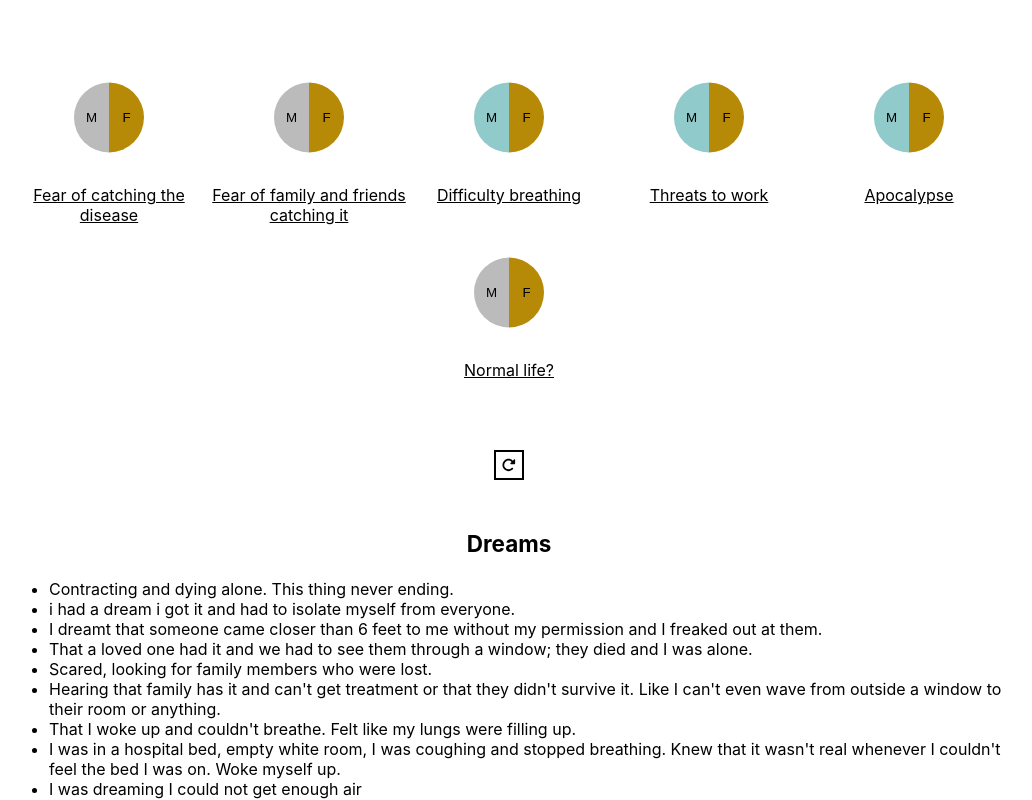
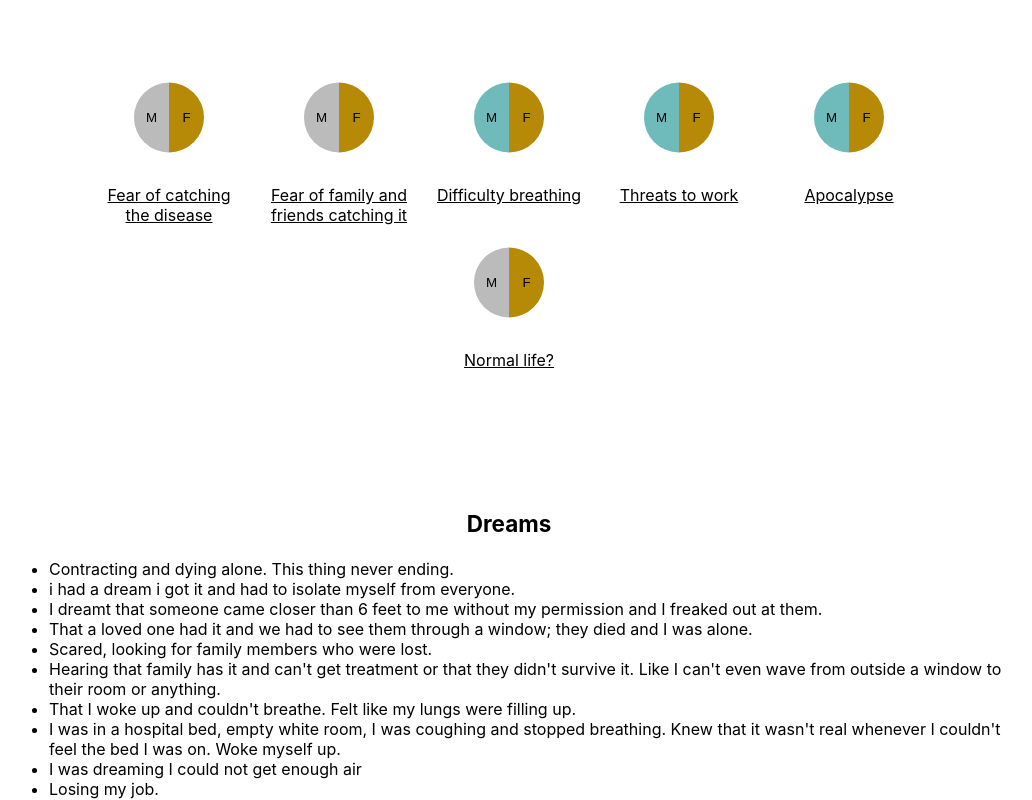
Before and after one commit to dreamcloudapp/survey-vis-dreams-2020, a React (Create React App) app: page / in a window 1280 px wide. Shown: the top 800 px of the page, without its empty margins (131-1163 px from the left). Built offline with nearby package versions, Linux system fonts and the light colour scheme.

Commit message:
style: more styling

```diff
--- a/src/App.css
+++ b/src/App.css
@@ -39,8 +39,10 @@ button.child-card__button {
   justify-content: center;
   align-items: center;
   flex-direction: column;
-  width: 200px;
-  margin-bottom: 40px;
+  width: 150px;
+  margin-bottom: 30px;
+  margin-left: 10px;
+  margin-right: 10px;
 }
 
 .App__selected-theme {
@@ -74,7 +76,8 @@ button.child-card__button {
   display: flex;
   justify-content: center;
   align-items: center;
-  margin-bottom: 50px;
+  margin-bottom: 40px;
+  height: 40px;
   cursor: pointer;
 }
 
--- a/src/App.tsx
+++ b/src/App.tsx
@@ -15,6 +15,7 @@ function App({ data, darkMode }: AppProps) {
   const dataToUse = data || dummyData;
   const [selectedTheme, setSelectedTheme] = useState<string | null>(null);
   const [selectedGender, setSelectedGender] = useState<"M" | "F" | null>(null);
+  const filtering = Boolean(selectedTheme || selectedGender);
 
   const dataKeyByTheme = useMemo(() => {
     return dataToUse.reduce((acc, theme) => {
@@ -92,12 +93,14 @@ function App({ data, darkMode }: AppProps) {
         })}
       </div>
       <div className="App__reset-button-container">
+        {filtering && (
           <ResetButton
             onClick={() => {
               setSelectedTheme(null);
               setSelectedGender(null);
             }}
           />
+        )}
       </div>
 
       <div className="App__selected-theme">
@@ -153,7 +156,7 @@ const semiCircleStyle = {
   marginBottom: 50,
 };
 
-const MALE_COLOR = "#90CACA";
+const MALE_COLOR = "#6FBABA";
 const FEMALE_COLOR = "#B68A07";
 
 function ButtonCircleWithTwoClickableHalves({
```
Lines whose indentation alone changed are shown as unchanged.
